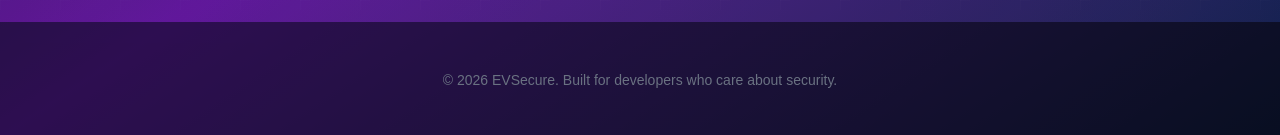
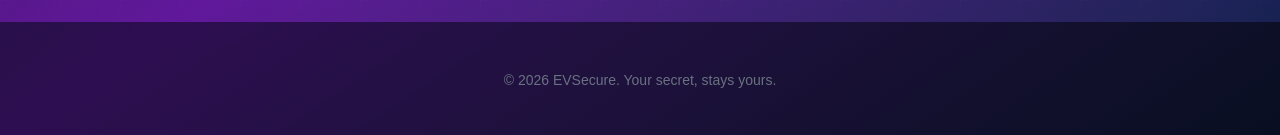
Before and after one commit to CWPSLABS/EVSecure, a Next.js app: page / in a window 1280 px wide. Shown: the part 720-855 px from the top of the page. Built offline with nearby package versions, Linux system fonts and the light colour scheme.

Commit message:
Update footer text for EVSecure

```diff
--- a/app/page.tsx
+++ b/app/page.tsx
@@ -90,7 +90,7 @@ export default function Home() {
       <footer className="relative py-12 bg-slate-950/50">
         <div className="max-w-7xl mx-auto px-4 sm:px-6 lg:px-8">
           <div className="text-center text-gray-500 text-sm">
-            <p>© 2026 EVSecure. Built for developers who care about security.</p>
+            <p>© 2026 EVSecure. Your secret, stays yours.</p>
           </div>
         </div>
       </footer>
```
